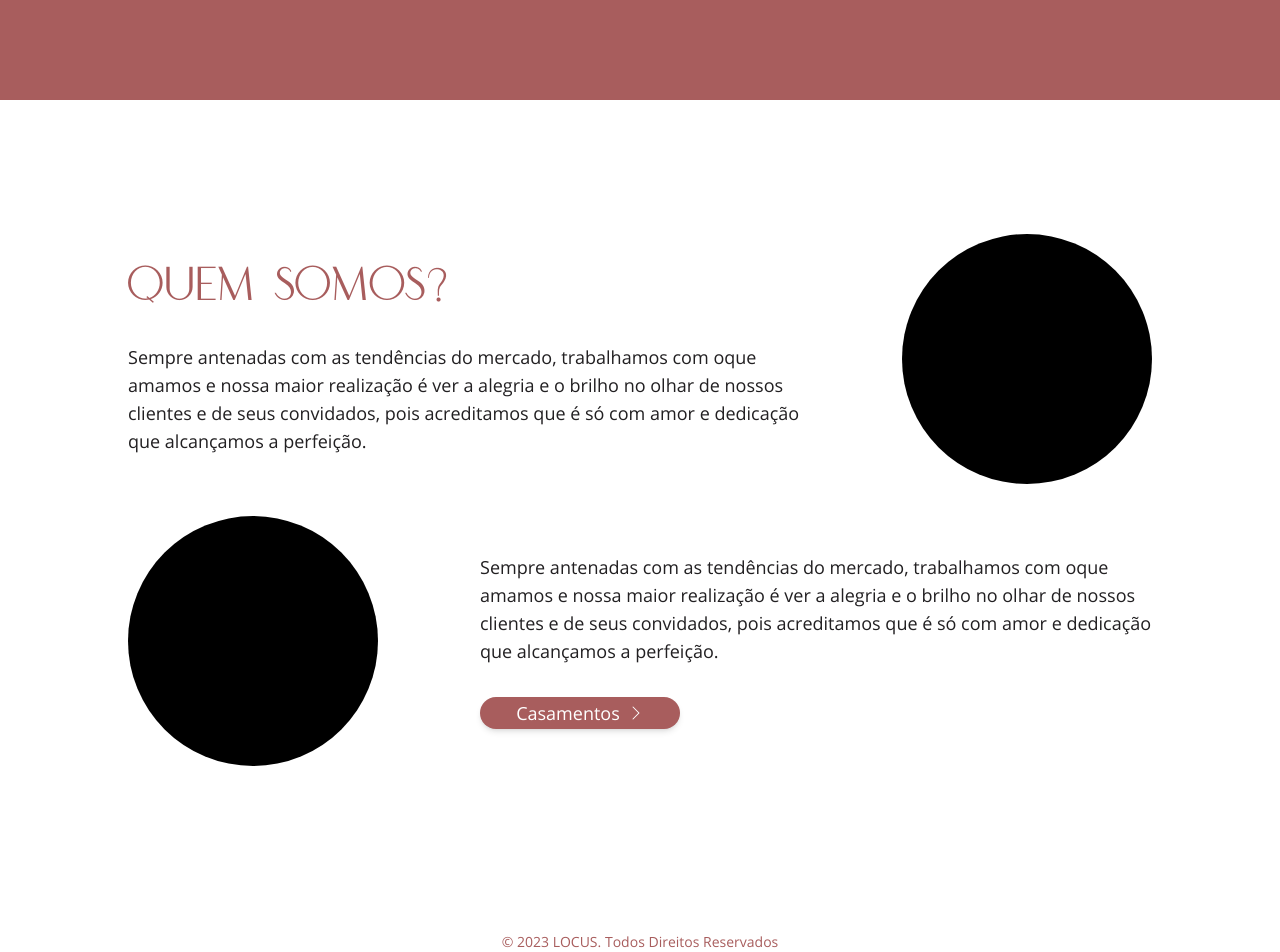
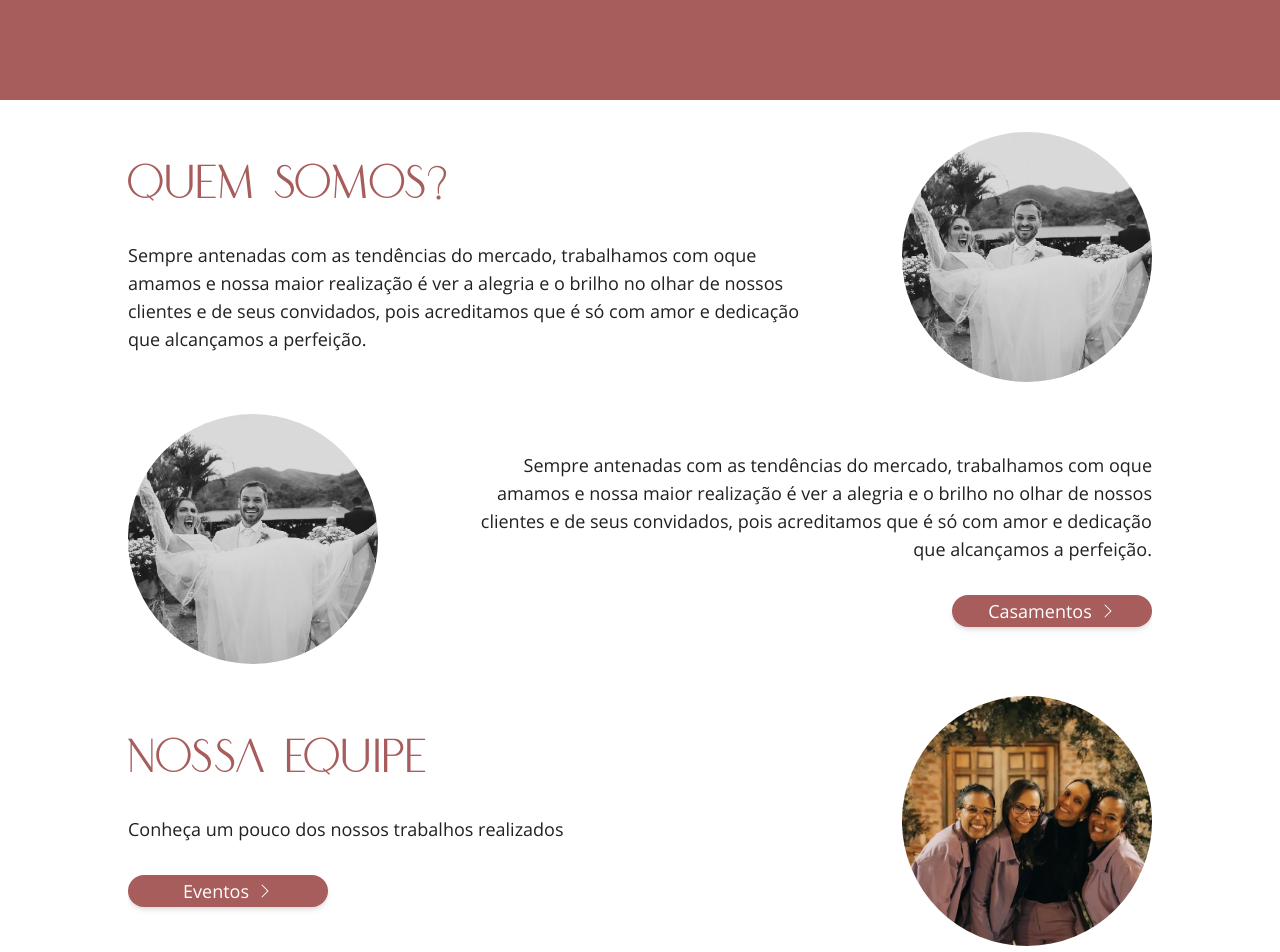
Before and after one commit to IsaqueMedeiros/Votos, a React (Vite) app in the folder client/: page / in a window 1280 px wide. Shown: the part 700-1652 px from the top of the page. Built offline with nearby package versions, Linux system fonts and the light colour scheme.

Commit message:
home adjust

```diff
--- a/client/src/App.jsx
+++ b/client/src/App.jsx
@@ -47,14 +47,30 @@ function App() {
               </p>
             </div>
 
-            <div className="rounded-full w-full max-w-[250px] 2xl:max-w-[350px] aspect-square bg-black self-center"></div>
+            <div>
+              <img
+                src="public/media/home1.webp"
+                alt="Franciane Moura"
+                width={250}
+                height={250}
+                className="rounded-full w-full max-w-[250px] 2xl:max-w-[350px] aspect-square self-center overflow-hidden object-cover"
+              />
+            </div>
           </div>
 
           <div className="w-full flex flex-col gap-8 md:flex-row md:items-center md:justify-between">
-            <div className="rounded-full w-full max-w-[250px] 2xl:max-w-[350px] aspect-square bg-black self-center"></div>
+            <div>
+              <img
+                src="public/media/home1.webp"
+                alt="Franciane Moura"
+                width={250}
+                height={250}
+                className="rounded-full w-full max-w-[250px] 2xl:max-w-[350px] aspect-square self-center overflow-hidden object-cover"
+              />
+            </div>
 
             <div className="flex flex-col gap-8 w-full max-w-2xl">
-              <p className="text-lg text-votosBlack">
+              <p className="text-lg text-votosBlack text-end">
                 Sempre antenadas com as tendências do mercado, trabalhamos com
                 oque amamos e nossa maior realização é ver a alegria e o brilho
                 no olhar de nossos clientes e de seus convidados, pois
@@ -62,7 +78,31 @@ function App() {
                 perfeição.
               </p>
 
-              <LinkComponent title="Casamentos" href="/casamentos" />
+              <div className="w-full flex justify-end">
+                <LinkComponent title="Casamentos" href="/casamentos" />
+              </div>
+            </div>
+          </div>
+
+          <div className="w-full flex flex-col gap-8 md:flex-row md:items-center md:justify-between">
+            <div className="w-full flex flex-col gap-8 max-w-2xl">
+              <h2 className="text-5xl text-votosRed">Nossa equipe</h2>
+
+              <p className="text-lg text-votosBlack">
+                Conheça um pouco dos nossos trabalhos realizados
+              </p>
+
+              <LinkComponent title="Eventos" href="/casamentos" />
+            </div>
+
+            <div>
+              <img
+                src="public/media/equipe.webp"
+                alt="Equipe Votos"
+                width={250}
+                height={250}
+                className="rounded-full w-full max-w-[250px] 2xl:max-w-[350px] aspect-square self-center overflow-hidden object-cover"
+              />
             </div>
           </div>
         </div>
--- a/client/src/components/Footer/Footer.jsx
+++ b/client/src/components/Footer/Footer.jsx
@@ -3,7 +3,7 @@ const Footer = () => {
     <footer className="overflow-hidden bg-transparent">
       <div className="w-full max-w-screen-xl mx-auto p-4 md:py-8">
         <span className="block text-sm text-votosRed sm:text-center">
-          © 2023 <a className="hover:underline">LOCUS</a>. Todos Direitos
+          © 2023 <a className="hover:underline">Votos</a>. Todos Direitos
           Reservados
         </span>
       </div>
--- a/client/src/views/Votos/Votos.jsx
+++ b/client/src/views/Votos/Votos.jsx
@@ -87,7 +87,7 @@ const Votos = () => {
                     BAKS Bridal Show
                   </h4>
 
-                  <span className="text-lg text-votosBlack text-center">
+                  <span className="text-votosBlack text-center">
                     An Annual National Industry Event January 10, 2025, 9:00
                     a.m. to 5:00 p.m. Conference Hall A, National Event Hall
                   </span>
```
Also changed, not shown: client/public/media/equipe.webp (added), client/public/media/home1.webp (added).
